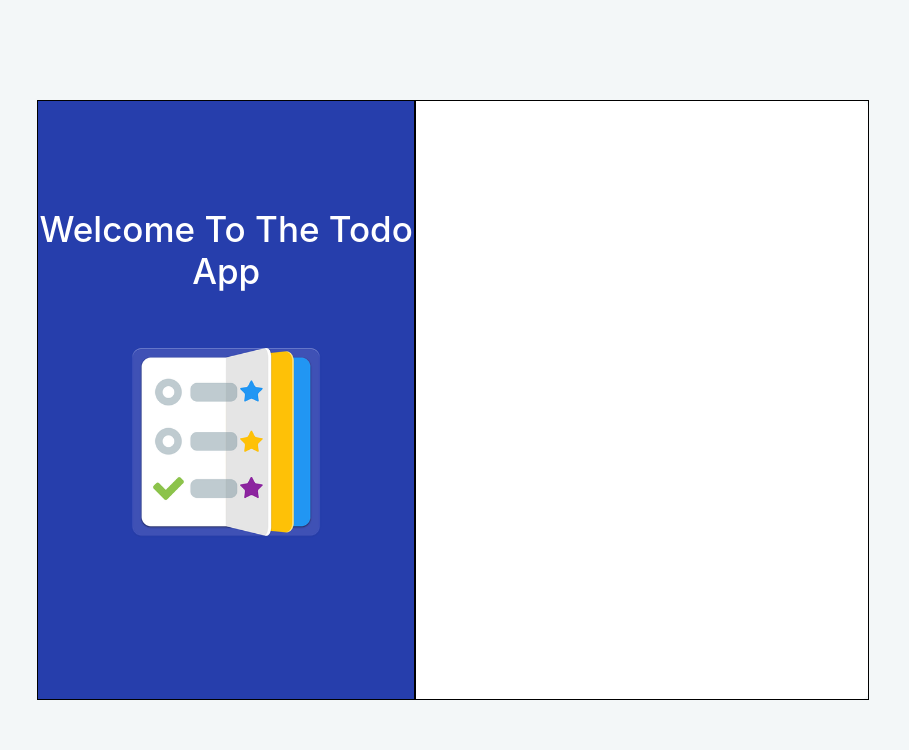
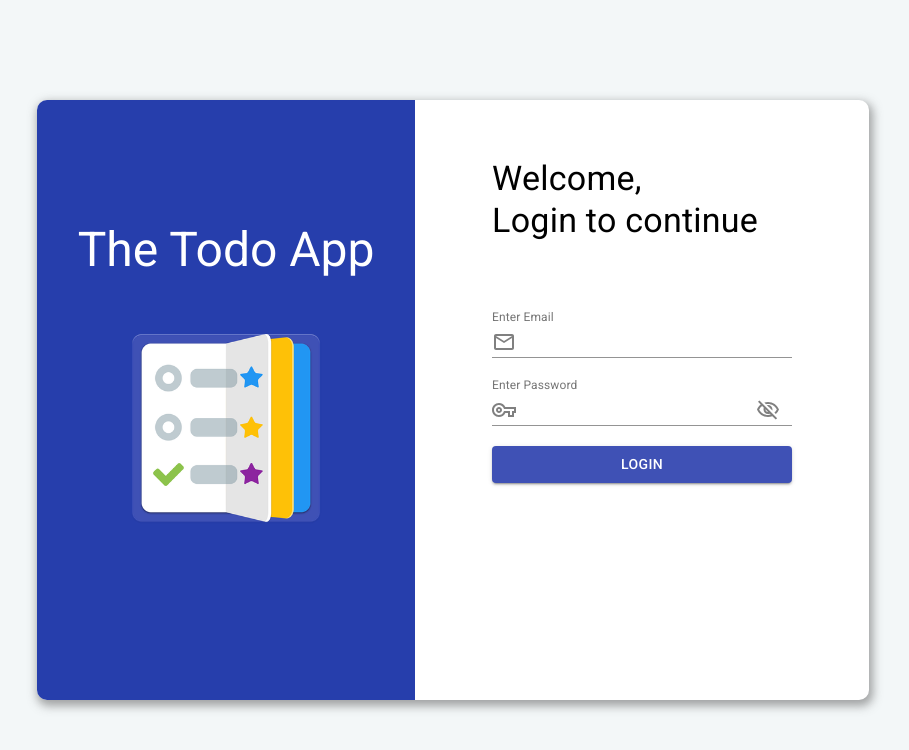
Before and after one commit to hussainferoz/Todo-App-React, a React (Create React App) app in the folder client/: page / in a window 1280 px wide. Shown: the top 750 px of the page, without its empty margins (187-1096 px from the left). Built offline with nearby package versions, Linux system fonts and the light colour scheme.

Commit message:
login page form setup

```diff
--- a/client/package.json
+++ b/client/package.json
@@ -3,6 +3,8 @@
   "version": "0.1.0",
   "private": true,
   "dependencies": {
+    "@material-ui/core": "^4.10.2",
+    "@material-ui/icons": "^4.9.1",
     "@testing-library/jest-dom": "^4.2.4",
     "@testing-library/react": "^9.3.2",
     "@testing-library/user-event": "^7.1.2",
--- a/client/public/index.html
+++ b/client/public/index.html
@@ -24,6 +24,9 @@
       work correctly both with client-side routing and a non-root public URL.
       Learn how to configure a non-root public URL by running `npm run build`.
     -->
+    <link rel="stylesheet" href="https://fonts.googleapis.com/css?family=Roboto:300,400,500,700&display=swap" />
+    <link rel="stylesheet" href="https://fonts.googleapis.com/icon?family=Material+Icons" />
+
     <title>React App</title>
   </head>
   <body>
--- a/client/src/app/containers/Login.js
+++ b/client/src/app/containers/Login.js
@@ -1,14 +1,87 @@
-import React from 'react';
+import React, { useState } from 'react';
+
+import { Typography, TextField, InputAdornment, IconButton, Button } from '@material-ui/core';
+
+import { VisibilityOutlined, VisibilityOffOutlined, VpnKeyOutlined, EmailOutlined } from '@material-ui/icons';
 
 const Login = () => {
+	const [ showPassword, setShowPassword ] = useState(false);
+	const [ password, setPassword ] = useState('');
+	const [ email, setEmail ] = useState('');
+
+	const handleClickShowPassword = () => {
+		setShowPassword(!showPassword);
+	};
+
+	const handleMouseDownPassword = (event) => {
+		event.preventDefault();
+	};
+
+	const handlePasswordChange = (event) => {
+		setPassword(event.target.value);
+	};
+
+	const handleEmailChange = (event) => {
+		setEmail(event.target.value);
+	};
+
 	return (
 		<div className="login__container">
 			<div className="login__content">
 				<div className="login__content__image">
-					<span>Welcome To The Todo App</span>
+					<Typography variant="h3">The Todo App</Typography>
 					<img src={require('../../assets/logo.png')} />
 				</div>
-				<div className="login__content__form" />
+				<div className="login__content__form">
+					<span className="form__heading">
+						<Typography variant="h4">Welcome,</Typography>
+						<Typography variant="h4">Login to continue</Typography>
+					</span>
+					<span className="form__field">
+						<TextField
+							className="textfield__input"
+							label="Enter Email"
+							value={email}
+							onChange={(event) => handleEmailChange(event)}
+							InputProps={{
+								startAdornment: (
+									<InputAdornment position="start">
+										<EmailOutlined />
+									</InputAdornment>
+								)
+							}}
+						/>
+						<TextField
+							className="textfield__input"
+							type={showPassword ? 'text' : 'password'}
+							label="Enter Password"
+							type={showPassword ? 'text' : 'password'}
+							value={password}
+							onChange={(event) => handlePasswordChange(event)}
+							InputProps={{
+								startAdornment: (
+									<InputAdornment position="start">
+										<VpnKeyOutlined />
+									</InputAdornment>
+								),
+								endAdornment: (
+									<InputAdornment position="end">
+										<IconButton
+											aria-label="toggle password visibility"
+											onClick={handleClickShowPassword}
+											onMouseDown={handleMouseDownPassword}
+										>
+											{showPassword ? <VisibilityOutlined /> : <VisibilityOffOutlined />}
+										</IconButton>
+									</InputAdornment>
+								)
+							}}
+						/>
+						<Button variant="contained" color="primary" className="textfield__input">
+							Login
+						</Button>
+					</span>
+				</div>
 			</div>
 		</div>
 	);
--- a/client/src/app/styles/routes/login.css
+++ b/client/src/app/styles/routes/login.css
@@ -12,10 +12,11 @@
 	background-color: #ffffff;
 	height: 75vh;
 	width: 65vw;
+	border-top-right-radius: 10px;
+	border-bottom-right-radius: 10px;
 	border-top-left-radius: 10px;
-	border-top-right-radius: 10px;
 	border-bottom-left-radius: 10px;
-	border-bottom-right-radius: 10px;
+	box-shadow: 2px 4px 10px 2px rgba(80, 80, 80, 0.5);
 }
 
 .login__content__image {
@@ -25,15 +26,17 @@
 	justify-content: center;
 	align-items: center;
 	background-color: #263eac;
-	border: 1px solid black;
 	text-align: center;
+	border-top-left-radius: 10px;
+	border-bottom-left-radius: 10px;
+	color: #ffff;
 }
 
 .login__content__image span {
 	font-size: 35px;
-	font-weight: 500;
-	/* background-color: #ffffff; */
+	font-weight: 700;
 	color: #ffff;
+	padding: 0px 30px;
 }
 
 .login__content__image img {
@@ -42,5 +45,32 @@
 
 .login__content__form {
 	flex: 1.2;
-	border: 1px solid black;
+	display: flex;
+	/* justify-content: center; */
+	align-items: center;
+	flex-direction: column;
 }
+
+.form__heading {
+	display: flex;
+	flex-direction: column;
+	justify-content: center;
+	flex: 1;
+	width: 300px;
+}
+
+.form__field {
+	flex: 2;
+	display: flex;
+	flex-direction: column;
+}
+
+.textfield__input {
+	width: 300px;
+	margin-top: 10px !important;
+	margin-bottom: 10px !important;
+}
+
+.textfield__input svg {
+	fill: rgba(128, 128, 128);
+}
--- a/client/src/app/styles/routes/todo.css
+++ b/client/src/app/styles/routes/todo.css
@@ -17,6 +17,7 @@
 	border-top-right-radius: 10px;
 	border-bottom-left-radius: 5px;
 	border-bottom-right-radius: 5px;
+	box-shadow: 2px 4px 10px 2px rgba(80, 80, 80, 0.5);
 
 	/* remove */
 	display: flex;
```
Also changed, not shown: 1 other file (tests, documents, lock files or other folders).
